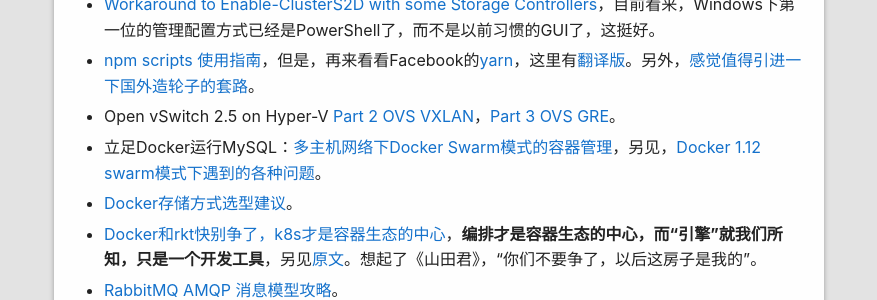
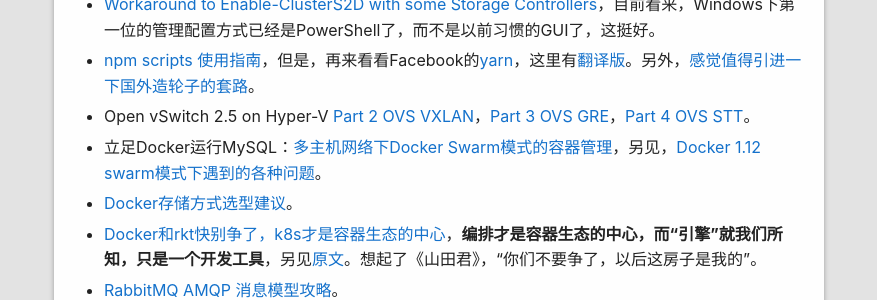
Before and after one commit to fadeer/fadeer.github.io, a Jekyll site: the page built from _posts/weekly/2016-10-16-weekly-95.markdown, in a window 1280 px wide and 900 px high. Shown: the part 385-685 px from the top of the window, without its empty margins (201-1078 px from the left). Built offline with Jekyll 4.4.1, drawn with Linux system fonts in a browser that asks for light colours.

Commit message:
update post

```diff
--- a/_posts/weekly/2016-10-16-weekly-95.markdown
+++ b/_posts/weekly/2016-10-16-weekly-95.markdown
@@ -19,7 +19,7 @@
 * [关于SQL SERVER运维](http://www.cnblogs.com/double-K/p/5940291.html)，这个程序员风格的广告还行吧。
 * [Workaround to Enable-ClusterS2D with some Storage Controllers](https://hyper-v.nu/archives/hvredevoort/2016/10/workaround-to-enable-clusters2d-with-some-storage-controllers/)，目前看来，Windows下第一位的管理配置方式已经是PowerShell了，而不是以前习惯的GUI了，这挺好。
 * [npm scripts 使用指南](http://www.ruanyifeng.com/blog/2016/10/npm_scripts.html)，但是，再来看看Facebook的[yarn](https://code.facebook.com/posts/1840075619545360/yarn-a-new-package-manager-for-javascript/)，这里有[翻译版](https://github.com/xitu/gold-miner/blob/master/TODO/Yarn-A-new-package-manager-for-JavaScript.md)。另外，[感觉值得引进一下国外造轮子的套路](https://segmentfault.com/a/1190000007142098)。
-* Open vSwitch 2.5 on Hyper-V [Part 2 OVS VXLAN](https://cloudbase.it/open-vswitch-2-5-hyper-v-vxlan-part-2/)，[Part 3 OVS GRE](https://cloudbase.it/open-vswitch-2-5-hyper-v-gre-part-3/)。
+* Open vSwitch 2.5 on Hyper-V [Part 2 OVS VXLAN](https://cloudbase.it/open-vswitch-2-5-hyper-v-vxlan-part-2/)，[Part 3 OVS GRE](https://cloudbase.it/open-vswitch-2-5-hyper-v-gre-part-3/)，[Part 4 OVS STT](https://cloudbase.it/open-vswitch-2-5-hyper-v-stt-part-3/)。
 * 立足Docker运行MySQL：[多主机网络下Docker Swarm模式的容器管理](https://segmentfault.com/a/1190000007110619)，另见，[Docker 1.12 swarm模式下遇到的各种问题](http://tonybai.com/2016/10/11/some-problems-under-swarm-mode-in-docker-1-12/)。
 * [Docker存储方式选型建议](https://segmentfault.com/a/1190000007168476)。
 * [Docker和rkt快别争了，k8s才是容器生态的中心](https://segmentfault.com/a/1190000007157374)，**编排才是容器生态的中心，而“引擎”就我们所知，只是一个开发工具**，另见[原文](http://thenewstack.io/cri-o-make-kubernetes-center-container-ecosystem/)。想起了《山田君》，“你们不要争了，以后这房子是我的”。
```
